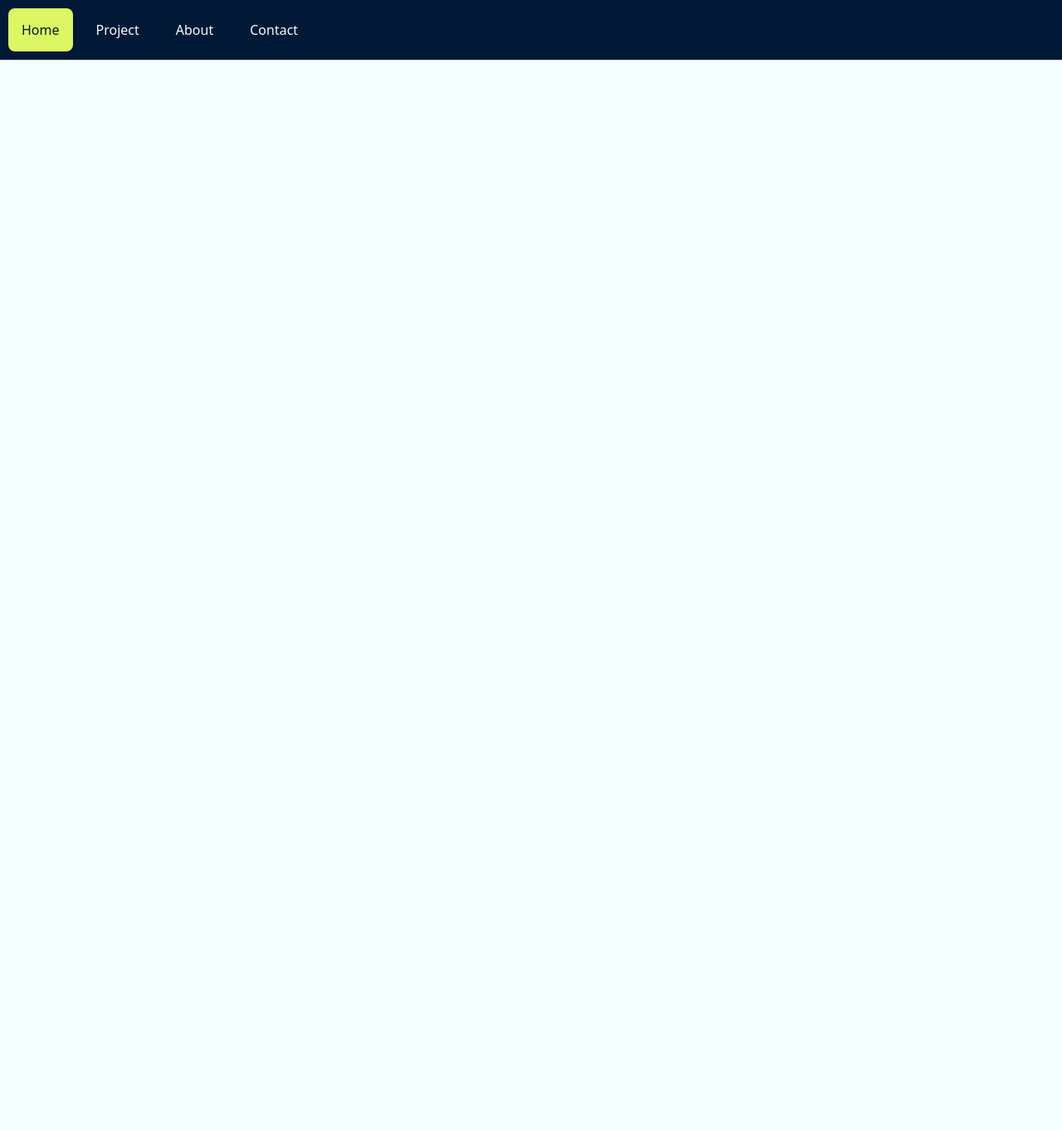
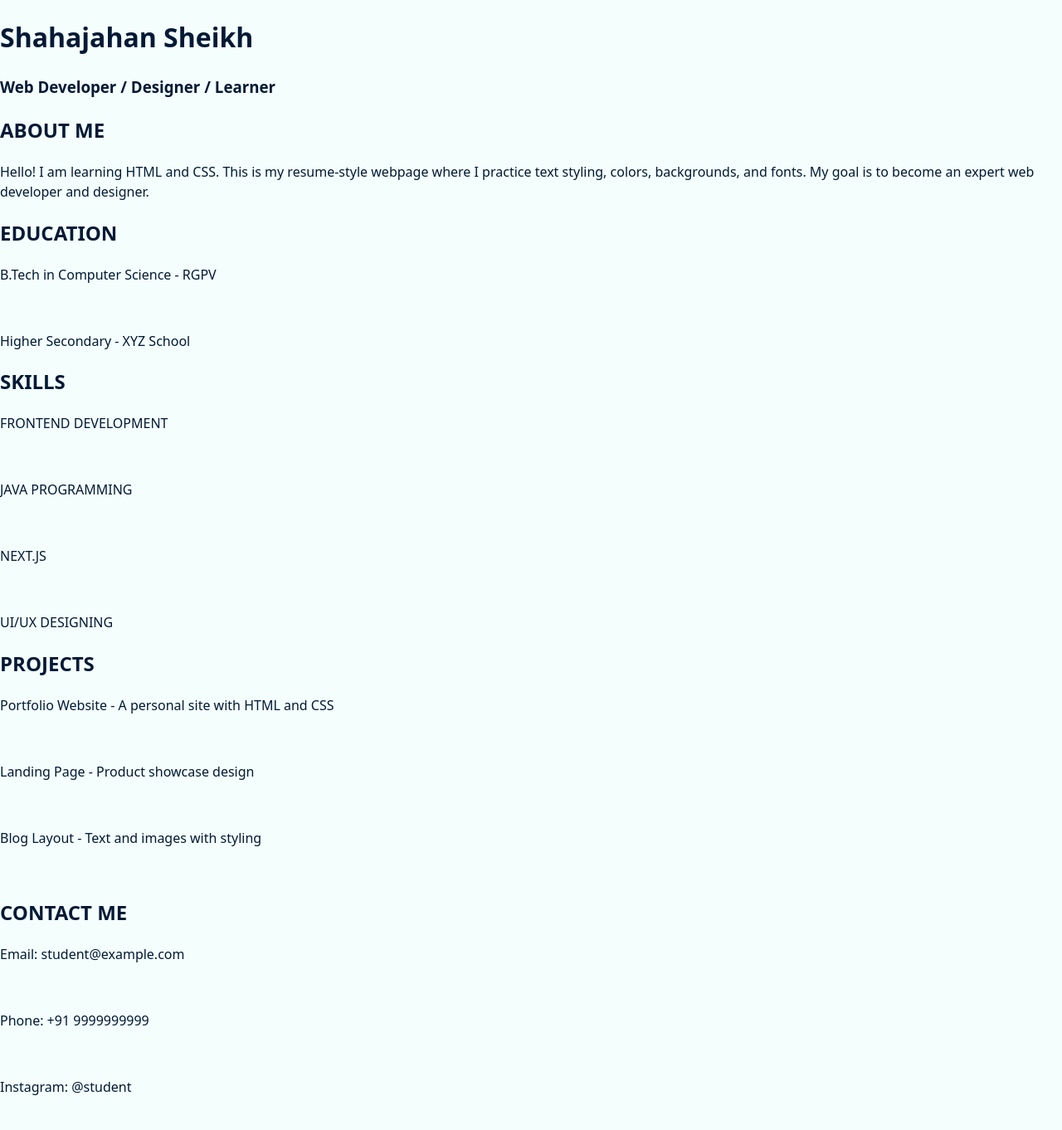
Before and after one commit to shahajahanway/cohort-journey, a plain HTML site: page Day 10/index.html in a window 1280 px wide. Shown: the whole page at 83% size. Before the commit the page ends 800 px from the top, so only its background shows below. Drawn offline with Linux system fonts and the light colour scheme.

Commit message:
Update index.html

```diff
--- a/Day 10/index.html
+++ b/Day 10/index.html
@@ -3,32 +3,43 @@
 <head>
     <meta charset="UTF-8">
     <meta name="viewport" content="width=device-width, initial-scale=1.0">
-    <title>Day 10</title>
+    <title>Document</title>
     <link rel="stylesheet" href="style.css">
 </head>
 <body>
-    <nav class="nav" aria-label="Primary Navigation" >
-        <div id="container nav-row">
-            <!-- Brand  -->
-             <div class="brand">
-                <span class="not"></span>
-                <a href="/" aria-label="Homepage"></a>
-             </div>
-             <!-- Button -->
-              <button class="nav-toggle" aria-controls="primary-menu" aria-expanded="false">
-                ☰
-                <span class="sr-only">Meny</span>
-              </button>
-              <!-- Menu 's' -->
-               <div id="primary-menu" class="menu">
-                <a href="/" aria-current="page">Home</a>
-                <a href="/project">Project</a>
-                <a href="/about">About</a>
-                <a href="/contact">Contact</a>
-               </div>
-        </div>
-    </nav>
+    <div id="div1">
+        <h1>Shahajahan Sheikh</h1>
+        <h3>Web Developer / Designer / Learner</h3>
+    </div>
 
-   <script src="./script.js"></script>
+    <div id="div2">
+        <h2>ABOUT ME</h2>
+        <p>Hello! I am learning HTML and CSS. This is my resume-style webpage where I practice text styling, colors, backgrounds, and fonts. My goal is to become an expert web developer and designer.</p>
+    </div>
+    <div id="div3">
+        <h2>EDUCATION</h2>
+       <p>B.Tech in Computer Science - RGPV</p> <br>
+       <p>Higher Secondary - XYZ School</p>
+    </div>
+    <div id="div4">
+        <h2>SKILLS</h2>
+       <p>FRONTEND DEVELOPMENT</p> <br>
+       <p>JAVA PROGRAMMING</p><br>
+       <p>NEXT.JS</p><br>
+       <p>UI/UX DESIGNING</p>
+    </div>
+    <div id="div5">
+        <h2>PROJECTS</h2>
+       <p>Portfolio Website - A personal site with HTML and CSS</p> <br>
+       <p>Landing Page - Product showcase design</p><br>
+       <p>Blog Layout - Text and images with styling</p><br>
+    </div>
+    <div id="div6">
+        <h2>CONTACT ME</h2>
+       <p>Email: student@example.com</p> <br>
+       <p>Phone: +91 9999999999</p><br>
+       <p>Instagram: @student</p><br>
+    </div>
+
 </body>
 </html>
```
